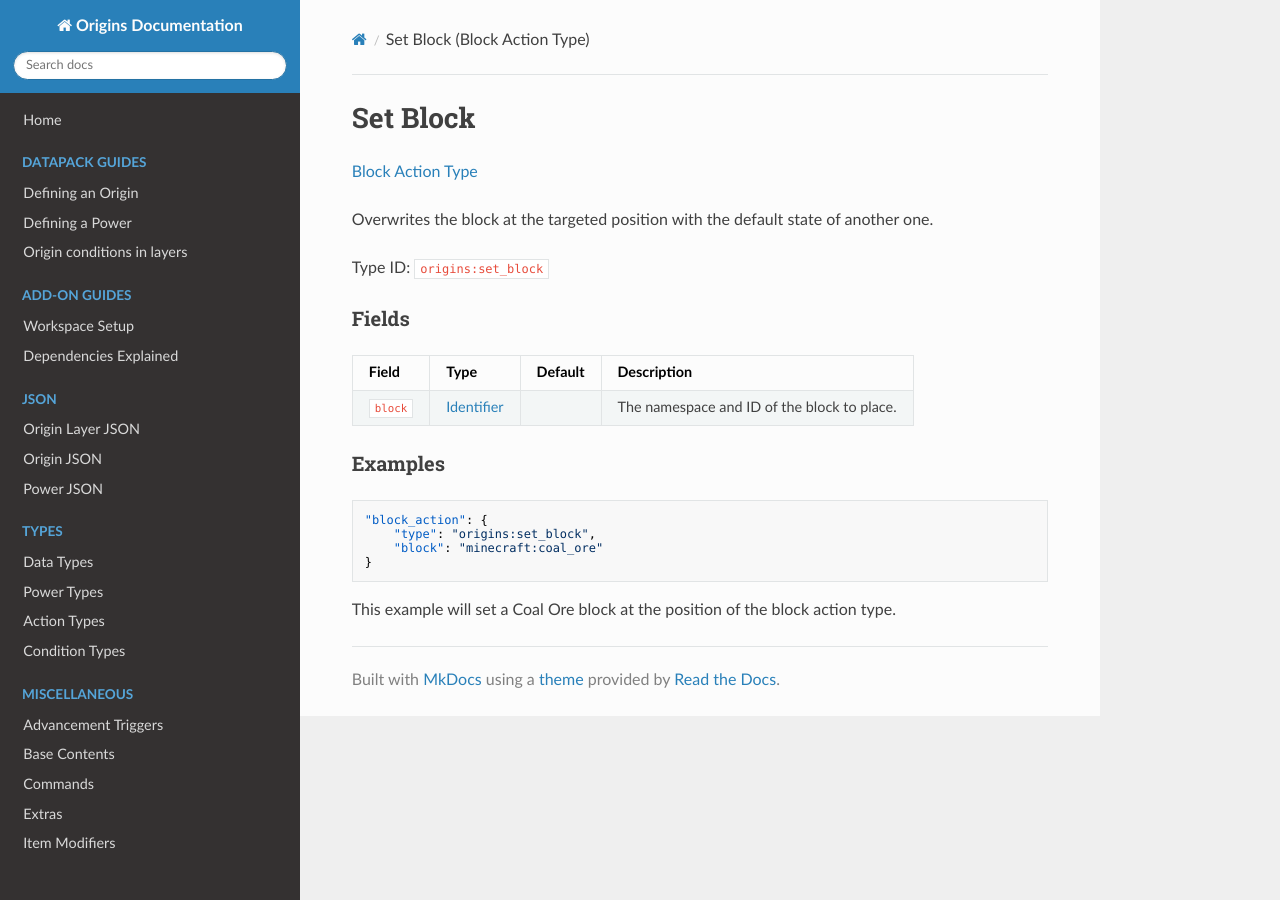
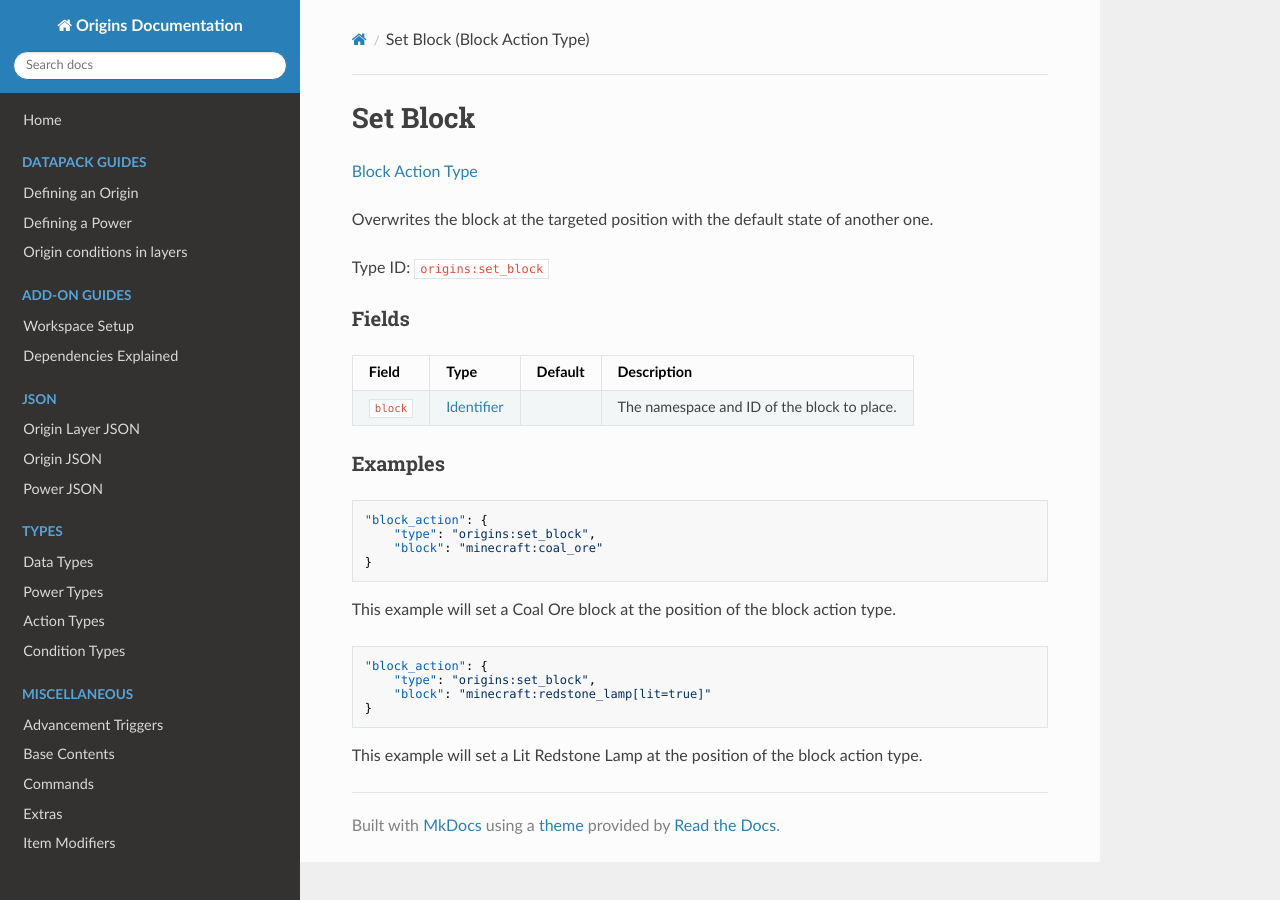
Before and after one commit to apace100/origins-docs, an MkDocs documentation site: the page built from docs/types/block_action_types/set_block.md, in a window 1280 px wide. Built offline with MkDocs 1.6.1, drawn with Linux system fonts in a browser that asks for light colours; nearby versions of some CDN libraries.

Commit message:
Added new examples to `add_block` and `set_block` docs

````diff
--- a/docs/types/block_action_types/set_block.md
+++ b/docs/types/block_action_types/set_block.md
@@ -29,3 +29,13 @@ Field  | Type | Default | Description
 ```
 
 This example will set a Coal Ore block at the position of the block action type.
+<br>
+
+```json
+"block_action": {
+    "type": "origins:set_block",
+    "block": "minecraft:redstone_lamp[lit=true]"
+}
+```
+
+This example will set a Lit Redstone Lamp at the position of the block action type.
````
Also changed, not shown: docs/types/block_action_types/add_block.md (+10 -0 lines).
